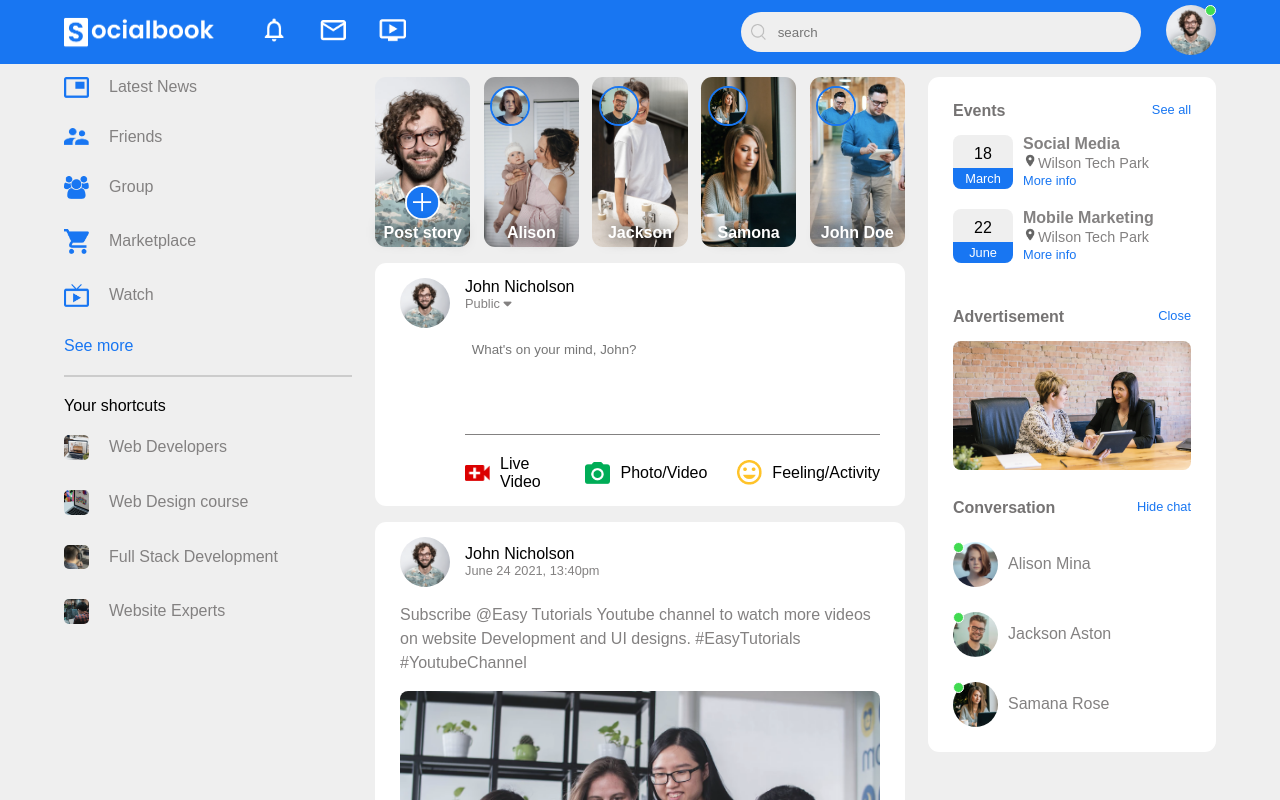
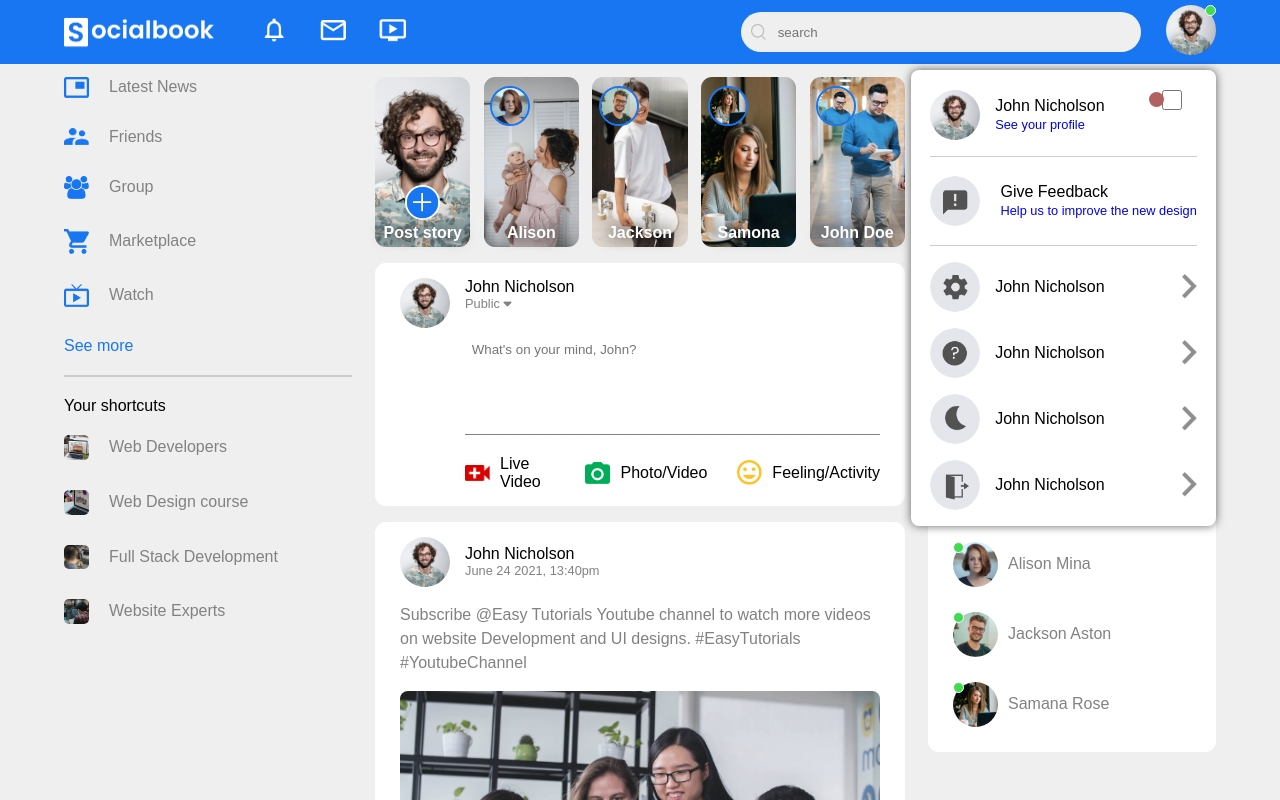
Before and after one commit to gui-s-antunes/pagina-social-book, a plain HTML site: page index.html in a window 1280 px wide. Both pictures are taken after a click on the element 1191 px from the left and 32 px from the top of the page. Shown: the top 800 px of the page. Drawn offline with Linux system fonts and the light colour scheme.

Commit message:
abrir e fechar do menu de settings feito, assim como a animacao

```diff
--- a/css/style.css
+++ b/css/style.css
@@ -142,6 +142,9 @@ nav{
     padding: 1.2em;
     border-radius: .5em;
     box-shadow: 0 0 10px rgba(0,0,0,0.6);
+    /* transition-property: max-height opacity;
+    transition-duration: .5s, 10s; */
+    transition: max-height .5s ease, opacity .5s;
 }
 
 .settings-menu a{
--- a/js/settings.js
+++ b/js/settings.js
@@ -21,11 +21,17 @@
     function openMenu(){
         setting_boolean = true;
 
+        setting_menu.style["opacity"] = "1";
+        setting_menu.style["max-height"] = "500px";
+
         // setting_menu.style.display = 'block';
     }
 
     function closeMenu(){
         setting_boolean = false;
+
+        setting_menu.style["opacity"] = "0";
+        setting_menu.style["max-height"] = "0";
         // setting_menu.style.display = 'none';
     }
 
```
